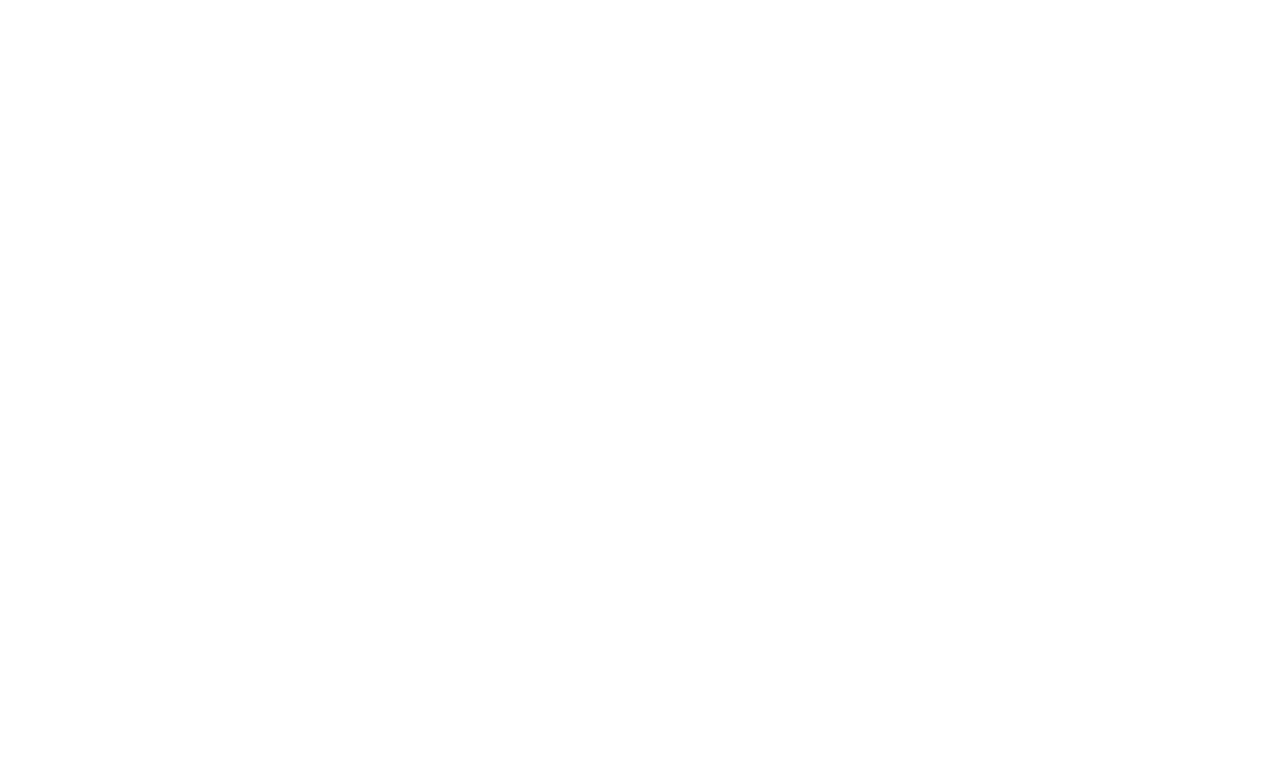
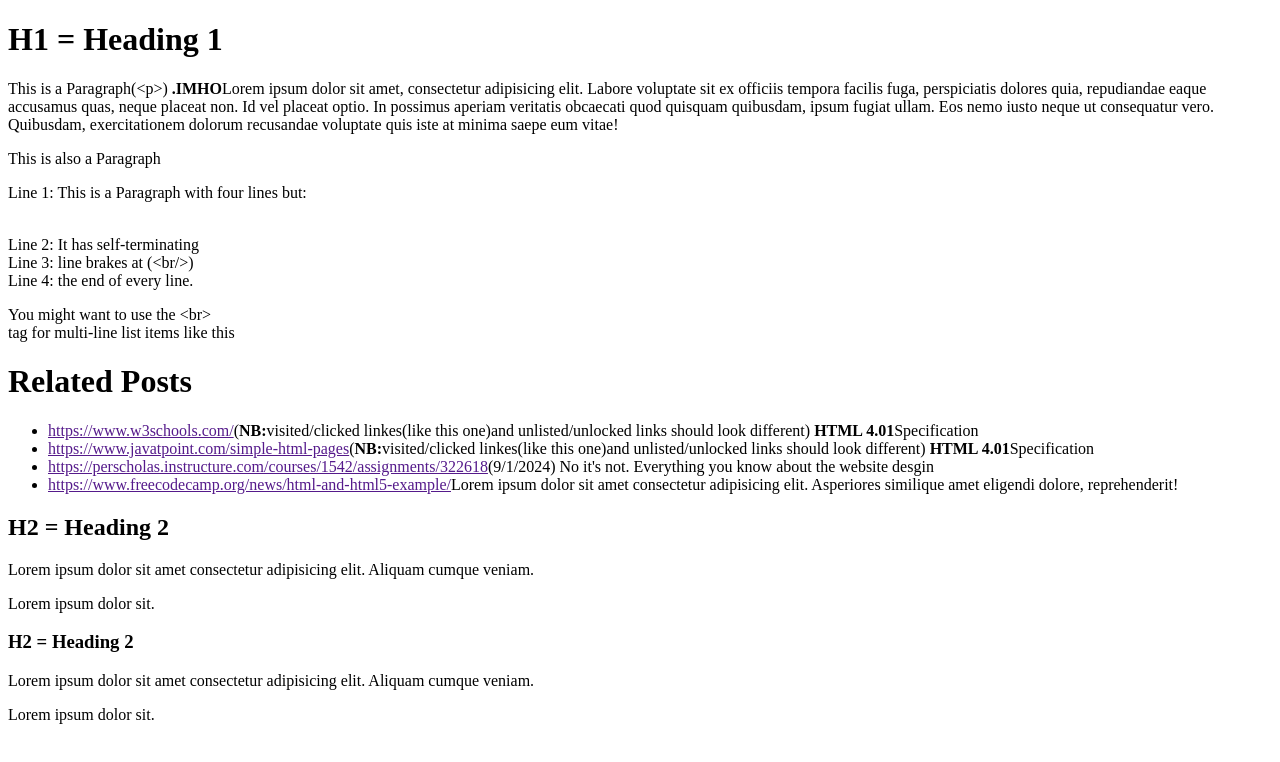
Before and after one commit to Rahmanimassoud/html_lab2, a plain HTML site: page index.html in a window 1280 px wide. Drawn offline with Linux system fonts and the light colour scheme.

Commit message:
finished lab

```diff
--- a/index.html
+++ b/index.html
@@ -6,6 +6,40 @@
     <title>HTML LAB-2</title>
 </head>
 <body>
+    <header>
+        <h1>H1 = Heading 1</h1>
+    </header>
+    <div>
+        <p>This is a Paragraph(&lt;p&gt;) <b>.IMHO</b>Lorem ipsum dolor sit amet, consectetur adipisicing elit. Labore voluptate sit ex officiis tempora facilis fuga, perspiciatis dolores quia, repudiandae eaque accusamus quas, neque placeat non. Id vel placeat optio.
+        In possimus aperiam veritatis obcaecati quod quisquam quibusdam, ipsum fugiat ullam. Eos nemo iusto neque ut consequatur vero. Quibusdam, exercitationem dolorum recusandae voluptate quis iste at minima saepe eum vitae!</p>
+        <p> This is also a Paragraph</p>
+        <p>Line 1: This is a Paragraph with four lines but:</p><br> Line 2:
+        It has self-terminating <br> Line 3: line brakes at (&lt;br/&gt;)<br/> Line 4: the end of every line.
 
+        <p>You might want to use the &lt;br&gt;<br>tag for multi-line list items like this</p>
+
+    </div>
+    <main>
+        <h1><b>Related Posts</b></h1>
+        <ul>
+            <li><a href="">https://www.w3schools.com/</a>(<b>NB:</b>visited/clicked linkes(like this one)and unlisted/unlocked links should look different) <b>HTML 4.01</b>Specification</li>
+
+            <li><a href="">https://www.javatpoint.com/simple-html-pages</a>(<b>NB:</b>visited/clicked linkes(like this one)and unlisted/unlocked links should look different) <b>HTML 4.01</b>Specification</li>
+
+            <li><a href="">https://perscholas.instructure.com/courses/1542/assignments/322618</a>(9/1/2024) No it's not. Everything you know about the website desgin</li>
+
+            <li><a href="">https://www.freecodecamp.org/news/html-and-html5-example/</a>Lorem ipsum dolor sit amet consectetur adipisicing elit. Asperiores similique amet eligendi dolore, reprehenderit!</li>
+        </ul>
+        <div>
+            <h2>H2 = Heading 2</h2>
+            <p>Lorem ipsum dolor sit amet consectetur adipisicing elit. Aliquam cumque veniam.</p>
+            <p>Lorem ipsum dolor sit.</p>
+        </div>
+        <div>
+            <h3>H2 = Heading 2</h3>
+            <p>Lorem ipsum dolor sit amet consectetur adipisicing elit. Aliquam cumque veniam.</p>
+            <p>Lorem ipsum dolor sit.</p>
+        </div>
+    </main>
 </body>
 </html>
```
